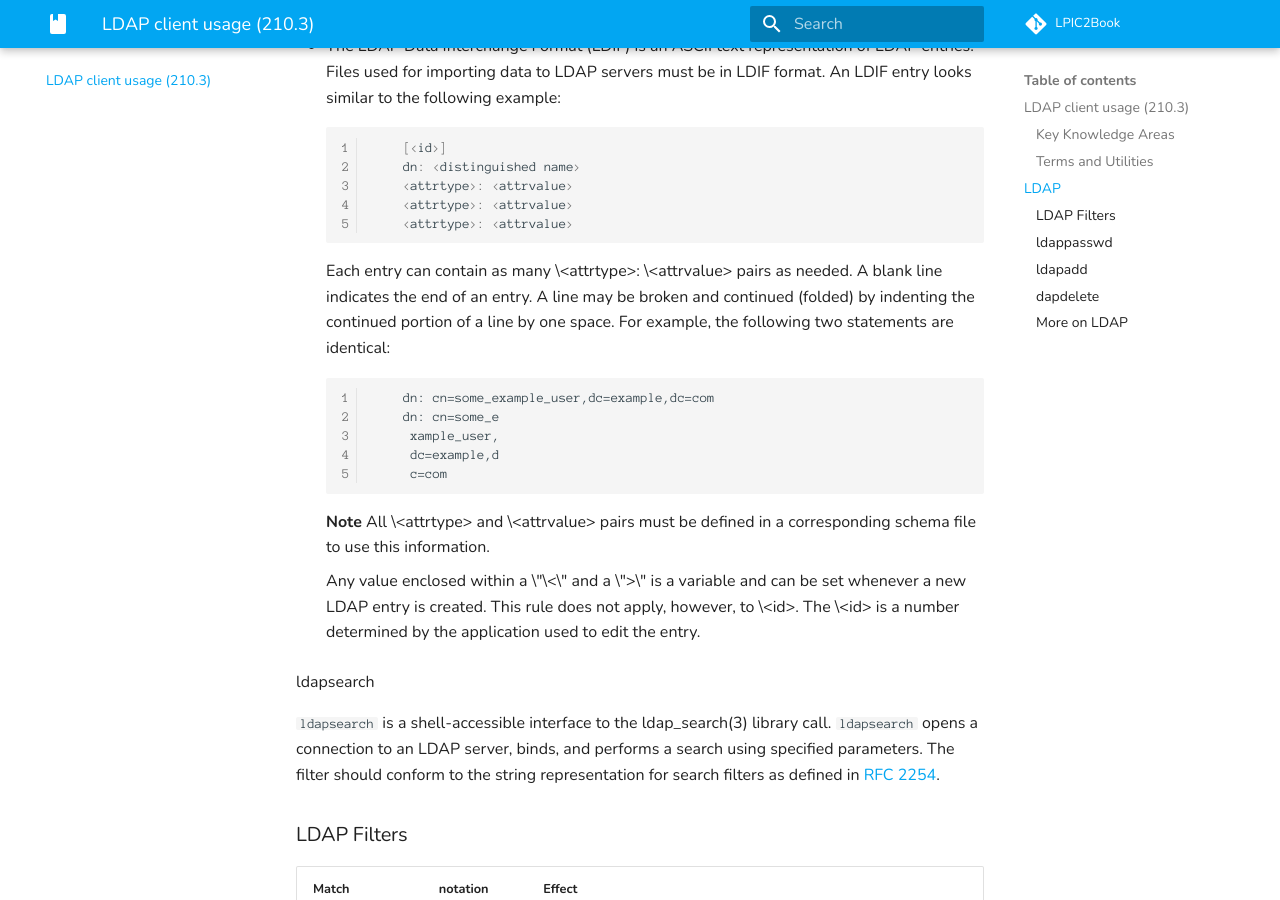
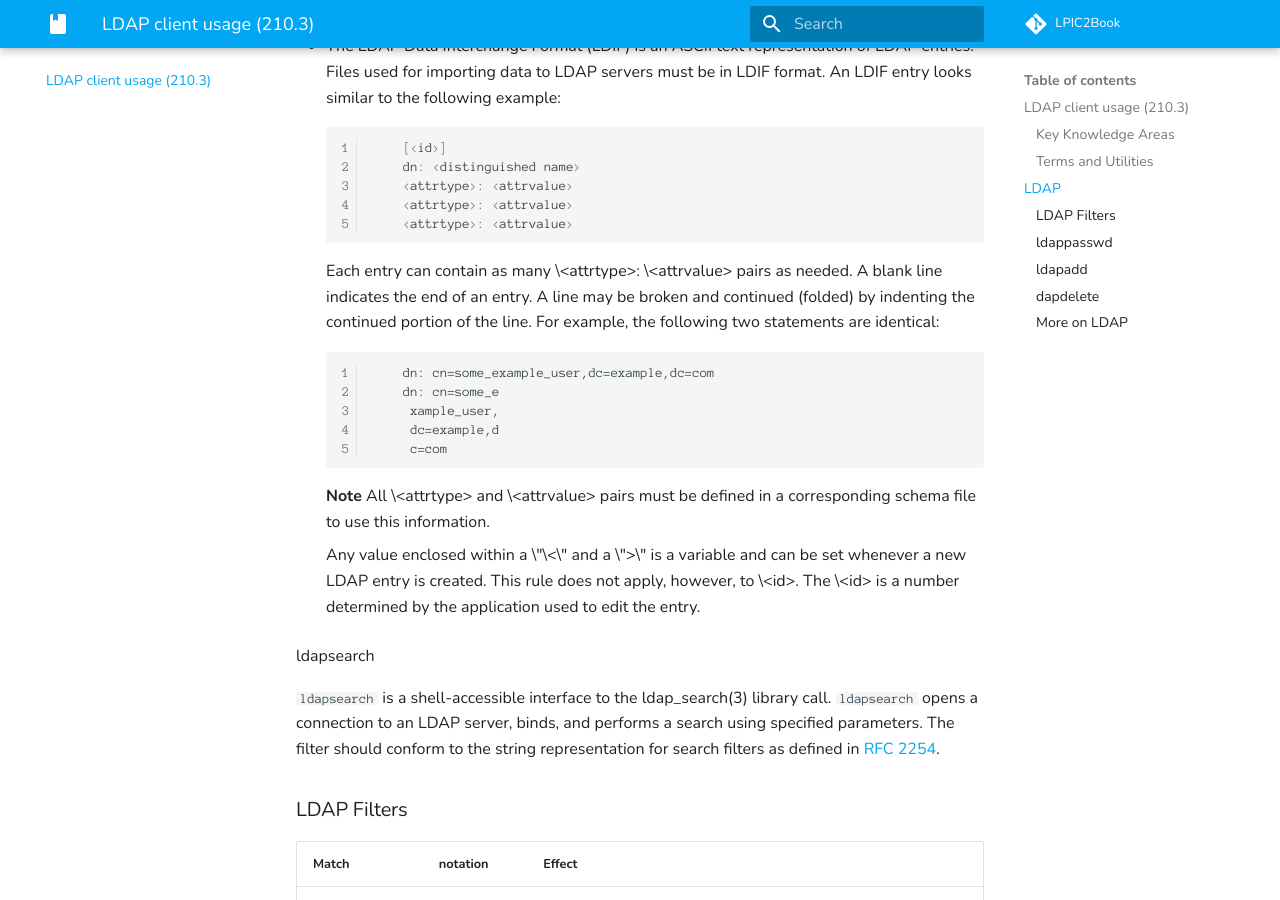
Before and after one commit to lpic2book/src, an MkDocs documentation site: the page built from docs/lpic2.210.3.md, in a window 1280 px wide and 900 px high, scrolled down 1907 px. Built offline with MkDocs 1.6.1 and Material for MkDocs 9.7.7, drawn with Linux system fonts in a browser that asks for light colours; comment, search, counter and statistics services are not loaded.

Commit message:
Update lpic2.210.3.md

```diff
--- a/docs/lpic2.210.3.md
+++ b/docs/lpic2.210.3.md
@@ -98,8 +98,7 @@ LDIF
     Each entry can contain as many \<attrtype\>: \<attrvalue\> pairs as
     needed. A blank line indicates the end of an entry. A line may be
     broken and continued (folded) by indenting the continued portion of
-    a line by one space. For example, the following two statements
-    are identical:
+    the line. For example, the following two statements are identical:
 
             dn: cn=some_example_user,dc=example,dc=com
             dn: cn=some_e
```
